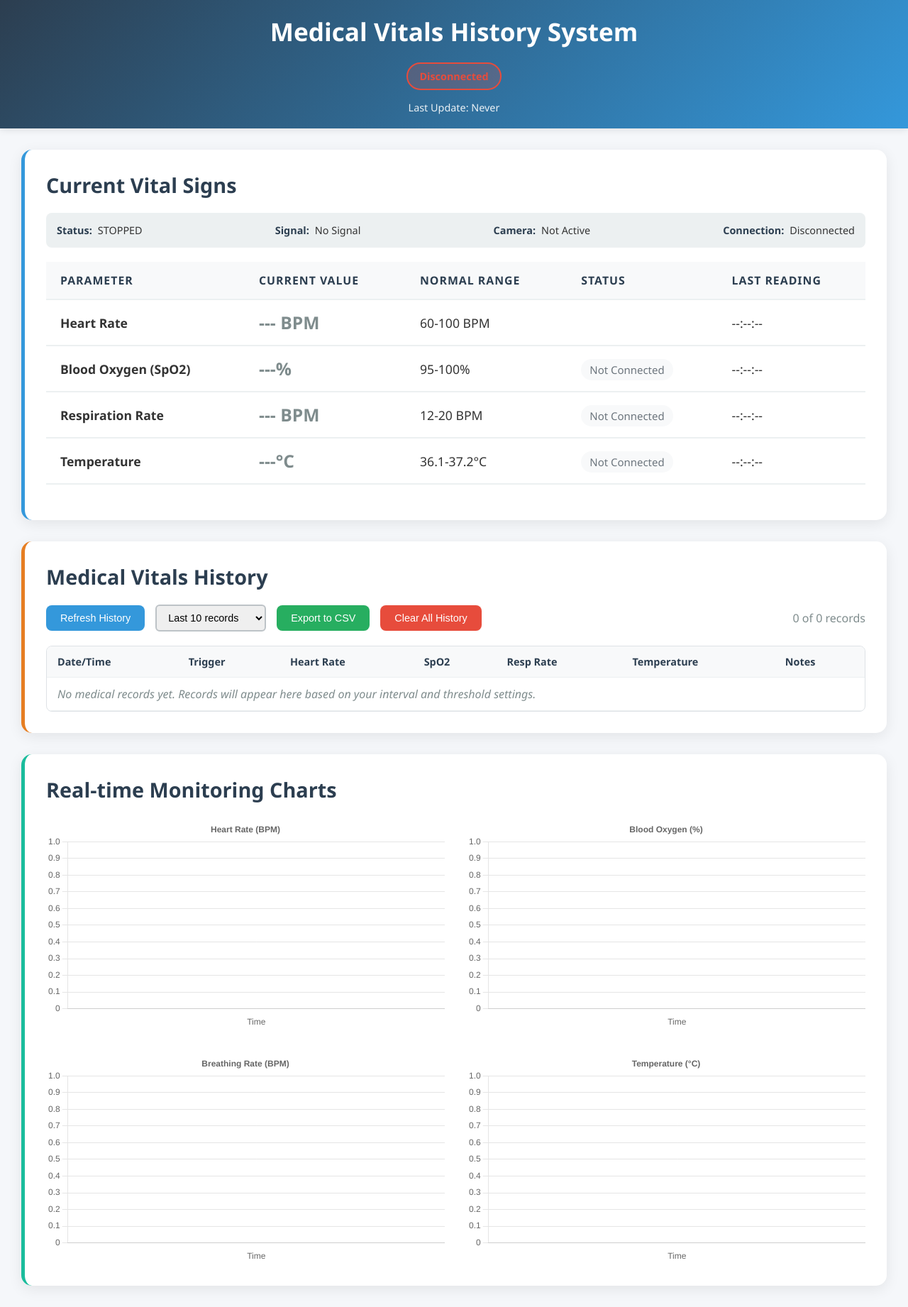
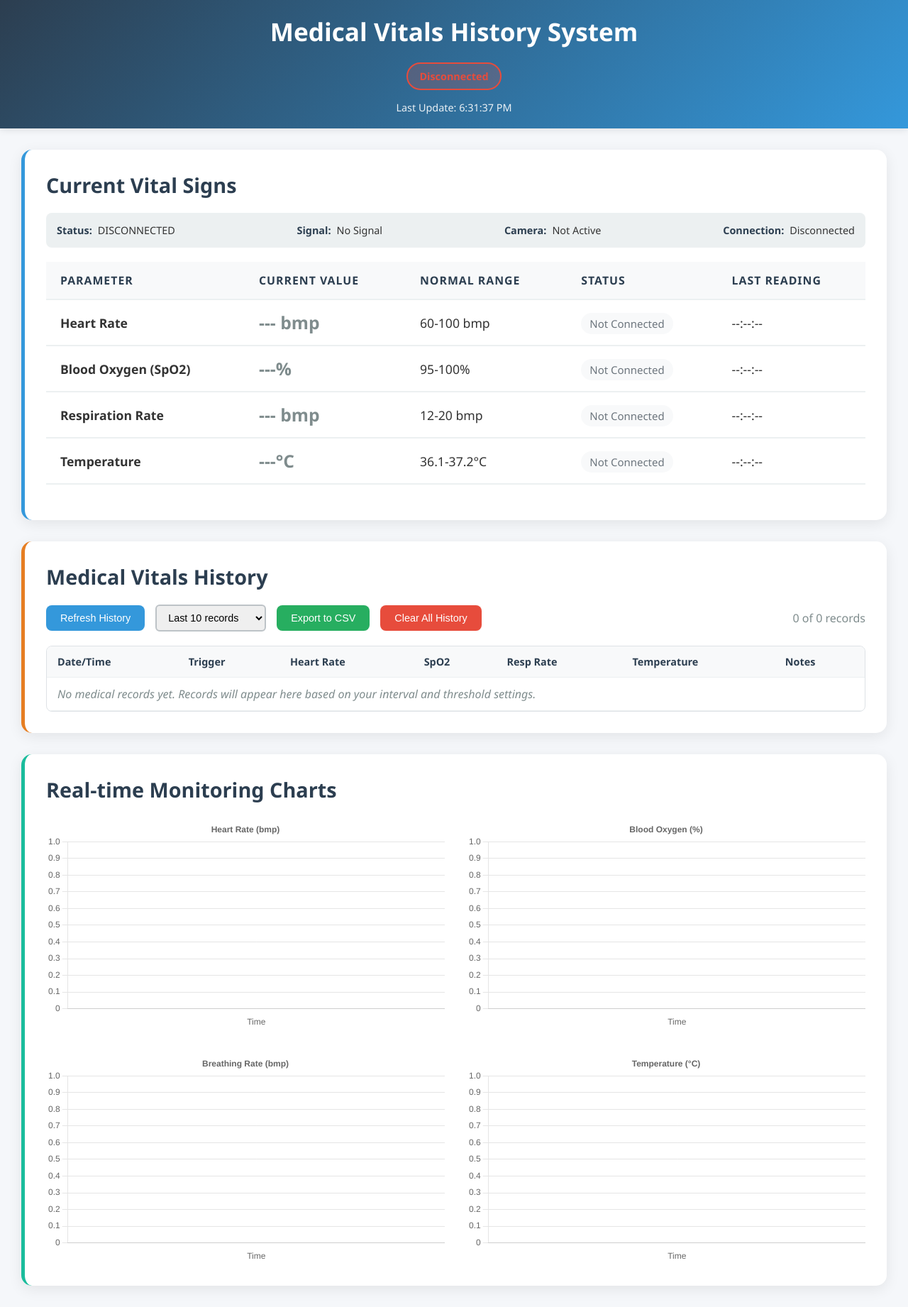
Before and after one commit to reijanlin/vital-signs-monitor, a Flask app: page / in a window 1280 px wide. Shown: the whole page at 71% size. Run offline with Flask 3, Linux system fonts and the light colour scheme; data that the repository does not hold is empty; some libraries are stand-ins or nearby versions.

Commit message:
Update dashboard.html

```diff
--- a/templates/dashboard.html
+++ b/templates/dashboard.html
@@ -392,10 +392,10 @@
                 <tbody>
                     <tr>
                         <td><strong>Heart Rate</strong></td>
-                        <td class="vital-value inactive" id="bpmValue">--- BPM</td>
-                        <td>60-100 BPM</td>
-                        <td><span class="vital-status status-inactive" id="bpmStatus">Not Connected</span></td>
-                        <td id="bpmLastUpdate">--:--:--</td>
+                        <td class="vital-value inactive" id="bmpValue">--- bmp</td>
+                        <td>60-100 bmp</td>
+                        <td><span class="vital-status status-inactive" id="bmpStatus">Not Connected</span></td>
+                        <td id="bmpLastUpdate">--:--:--</td>
                     </tr>
                     <tr>
                         <td><strong>Blood Oxygen (SpO2)</strong></td>
@@ -406,8 +406,8 @@
                     </tr>
                     <tr>
                         <td><strong>Respiration Rate</strong></td>
-                        <td class="vital-value inactive" id="rrValue">--- BPM</td>
-                        <td>12-20 BPM</td>
+                        <td class="vital-value inactive" id="rrValue">--- bmp</td>
+                        <td>12-20 bmp</td>
                         <td><span class="vital-status status-inactive" id="rrStatus">Not Connected</span></td>
                         <td id="rrLastUpdate">--:--:--</td>
                     </tr>
@@ -469,7 +469,7 @@
             <h2 class="section-title">Real-time Monitoring Charts</h2>
             <div class="charts-grid">
                 <div class="chart-container">
-                    <canvas id="bpmChart"></canvas>
+                    <canvas id="bmpChart"></canvas>
                 </div>
                 <div class="chart-container">
                     <canvas id="spo2Chart"></canvas>
@@ -489,7 +489,7 @@
         const socket = io();
 
         // Chart configurations
-        let bpmChart, spo2Chart, rrChart, tempChart;
+        let bmpChart, spo2Chart, rrChart, tempChart;
         let vitalsHistory = [];
 
         // Initialize charts
@@ -505,12 +505,12 @@
                 plugins: { legend: { display: false } }
             };
 
-            bpmChart = new Chart(document.getElementById('bpmChart'), {
+            bmpChart = new Chart(document.getElementById('bmpChart'), {
                 type: 'line',
                 data: {
                     labels: [],
                     datasets: [{
-                        label: 'Heart Rate (BPM)',
+                        label: 'Heart Rate (bmp)',
                         data: [],
                         borderColor: '#e74c3c',
                         backgroundColor: 'rgba(231, 76, 60, 0.1)',
@@ -518,7 +518,7 @@
                         fill: true
                     }]
                 },
-                options: { ...chartOptions, plugins: { ...chartOptions.plugins, title: { display: true, text: 'Heart Rate (BPM)' } } }
+                options: { ...chartOptions, plugins: { ...chartOptions.plugins, title: { display: true, text: 'Heart Rate (bmp)' } } }
             });
 
             spo2Chart = new Chart(document.getElementById('spo2Chart'), {
@@ -550,7 +550,7 @@
                         fill: true
                     }]
                 },
-                options: { ...chartOptions, plugins: { ...chartOptions.plugins, title: { display: true, text: 'Breathing Rate (BPM)' } } }
+                options: { ...chartOptions, plugins: { ...chartOptions.plugins, title: { display: true, text: 'Breathing Rate (bmp)' } } }
             });
 
             tempChart = new Chart(document.getElementById('tempChart'), {
@@ -581,9 +581,9 @@
             connectionEl.textContent = data.connection_status;
 
             // Update vital signs
-            updateVital('bpm', data.bpm, currentTime, data.bpm_status, getbpmValueClass);
+            updateVital('bmp', data.bmp, currentTime, data.bmp_status, getbmpValueClass);
             updateVital('spo2', data.spo2, currentTime, data.spo2_status, getSpo2ValueClass, '%', 1);
-            updateVital('rr', data.respiration_rate, currentTime, data.rr_status, getRrValueClass, ' BPM', 1);
+            updateVital('rr', data.respiration_rate, currentTime, data.rr_status, getRrValueClass, ' bmp', 1);
             updateVital('temp', data.temperature_c, currentTime, data.temp_status, getTempValueClass, '°C', 1);
 
             // Update system status
@@ -597,7 +597,7 @@
             document.getElementById('lastUpdate').textContent = lastUpdate;
         }
 
-        function updateVital(type, value, currentTime, status, classFunction, unit = ' BPM', decimals = 0) {
+        function updateVital(type, value, currentTime, status, classFunction, unit = ' bmp', decimals = 0) {
             const valueEl = document.getElementById(`${type}Value`);
             const statusEl = document.getElementById(`${type}Status`);
             const updateEl = document.getElementById(`${type}LastUpdate`);
@@ -615,9 +615,9 @@
             updateStatusIndicator(statusEl, status);
         }
 
-        function getbpmValueClass(bpm) {
-            if (bpm >= 60 && bpm <= 100) return 'vital-value normal';
-            if (bpm > 50 && bpm < 120) return 'vital-value warning';
+        function getbmpValueClass(bmp) {
+            if (bmp >= 60 && bmp <= 100) return 'vital-value normal';
+            if (bmp > 50 && bmp < 120) return 'vital-value warning';
             return 'vital-value critical';
         }
 
@@ -694,9 +694,9 @@
                     <tr>
                         <td class="record-timestamp">${date.toLocaleDateString()} ${date.toLocaleTimeString()}</td>
                         <td><span class="record-trigger trigger-${record.trigger_type}">${record.trigger_type.toUpperCase()}</span></td>
-                        <td class="vitals-cell">${vitals.heart_rate_bpm} BPM<br><small>${vitals.heart_rate_status}</small></td>
+                        <td class="vitals-cell">${vitals.heart_rate_bmp} bmp<br><small>${vitals.heart_rate_status}</small></td>
                         <td class="vitals-cell">${vitals.spo2_percent}%<br><small>${vitals.spo2_status}</small></td>
-                        <td class="vitals-cell">${vitals.respiration_rate_bpm} BPM<br><small>${vitals.respiration_status}</small></td>
+                        <td class="vitals-cell">${vitals.respiration_rate_bmp} bmp<br><small>${vitals.respiration_status}</small></td>
                         <td class="vitals-cell">${vitals.temperature_celsius}°C<br><small>${vitals.temperature_status}</small></td>
                         <td>
                             <small>${record.trigger_reason}</small>
@@ -713,7 +713,7 @@
                 return;
             }
 
-            const headers = ['Date', 'Time', 'Trigger Type', 'Heart Rate (BPM)', 'SpO2 (%)', 'Respiration Rate (BPM)', 'Temperature (°C)', 'Notes'];
+            const headers = ['Date', 'Time', 'Trigger Type', 'Heart Rate (bmp)', 'SpO2 (%)', 'Respiration Rate (bmp)', 'Temperature (°C)', 'Notes'];
             const csvContent = [
                 headers.join(','),
                 ...vitalsHistory.map(record => {
@@ -723,9 +723,9 @@
                         date.toLocaleDateString(),
                         date.toLocaleTimeString(),
                         record.trigger_type,
-                        vitals.heart_rate_bpm,
+                        vitals.heart_rate_bmp,
                         vitals.spo2_percent,
-                        vitals.respiration_rate_bpm,
+                        vitals.respiration_rate_bmp,
                         vitals.temperature_celsius,
                         `"${record.trigger_reason}"`
                     ].join(',');
@@ -810,7 +810,7 @@
             const currentTime = new Date().toLocaleTimeString();
 
             const charts = [
-                { chart: bpmChart, value: data.bpm },
+                { chart: bmpChart, value: data.bmp },
                 { chart: spo2Chart, value: data.spo2 },
                 { chart: rrChart, value: data.respiration_rate },
                 { chart: tempChart, value: data.temperature_c }
```
